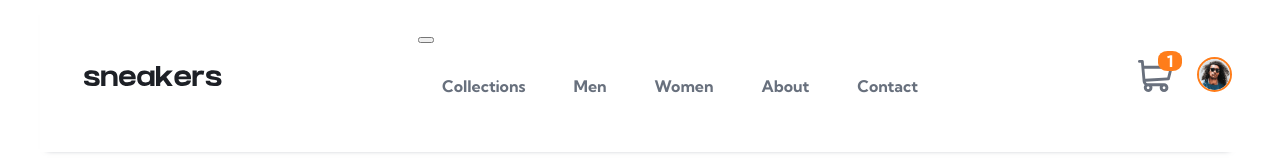
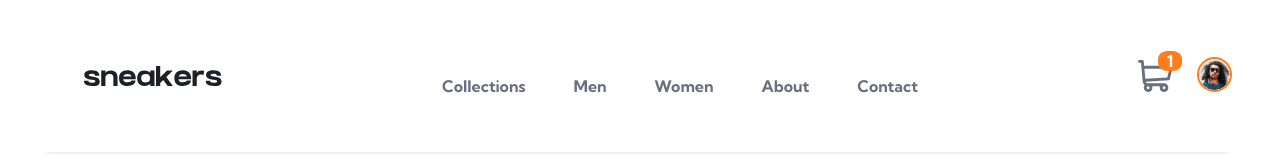
Before and after one commit to raygdev/frontend-mentor-challenges, a React (Vite) app in the folder ecommerce-product-page-main/: page / in a window 1280 px wide. Shown: the top 160 px of the page. Built offline with nearby package versions, Linux system fonts and the light colour scheme.

Commit message:
Remove default styles

```diff
--- a/ecommerce-product-page-main/src/components/MobileNav/MobileNav.jsx
+++ b/ecommerce-product-page-main/src/components/MobileNav/MobileNav.jsx
@@ -13,7 +13,7 @@ function MobileNav(props) {
       }`}
     >
       <nav aria-hidden={props.close} className={`${styles.nav} mobile `}>
-        <button onClick={props.toggleClose}>
+        <button className={styles.close__btn} onClick={props.toggleClose}>
           <img src={closeIcon} alt="close icon" />
         </button>
         <ul className={styles.navlist}>
--- a/ecommerce-product-page-main/src/components/MobileNav/MobileNav.module.css
+++ b/ecommerce-product-page-main/src/components/MobileNav/MobileNav.module.css
@@ -38,6 +38,11 @@
     background-color: hsl(26, 100%, 55%);
     color: white;
     outline: none;
+}
+
+.close__btn {
+    border: none;
+    background: inherit;
 }
 
 
```
